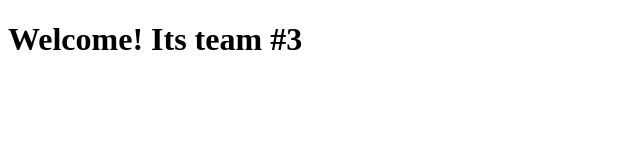
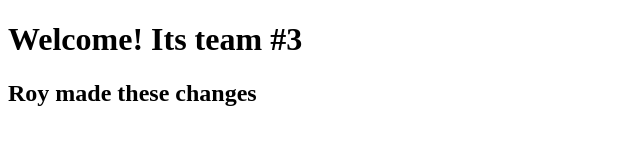
Before and after one commit to murai1998/Projects1, a plain HTML site: page index.html in a window 1280 px wide. Shown: the whole page, without its empty margins (0-640 px from the left). Drawn offline with Linux system fonts and the light colour scheme.

Commit message:
Roys changes

```diff
--- a/index.html
+++ b/index.html
@@ -10,6 +10,7 @@
 
 <body>
     <h1> Welcome! Its team #3</h1>
+    <h2>Roy made these changes</h2>
 </body>
 
 </html>
```
